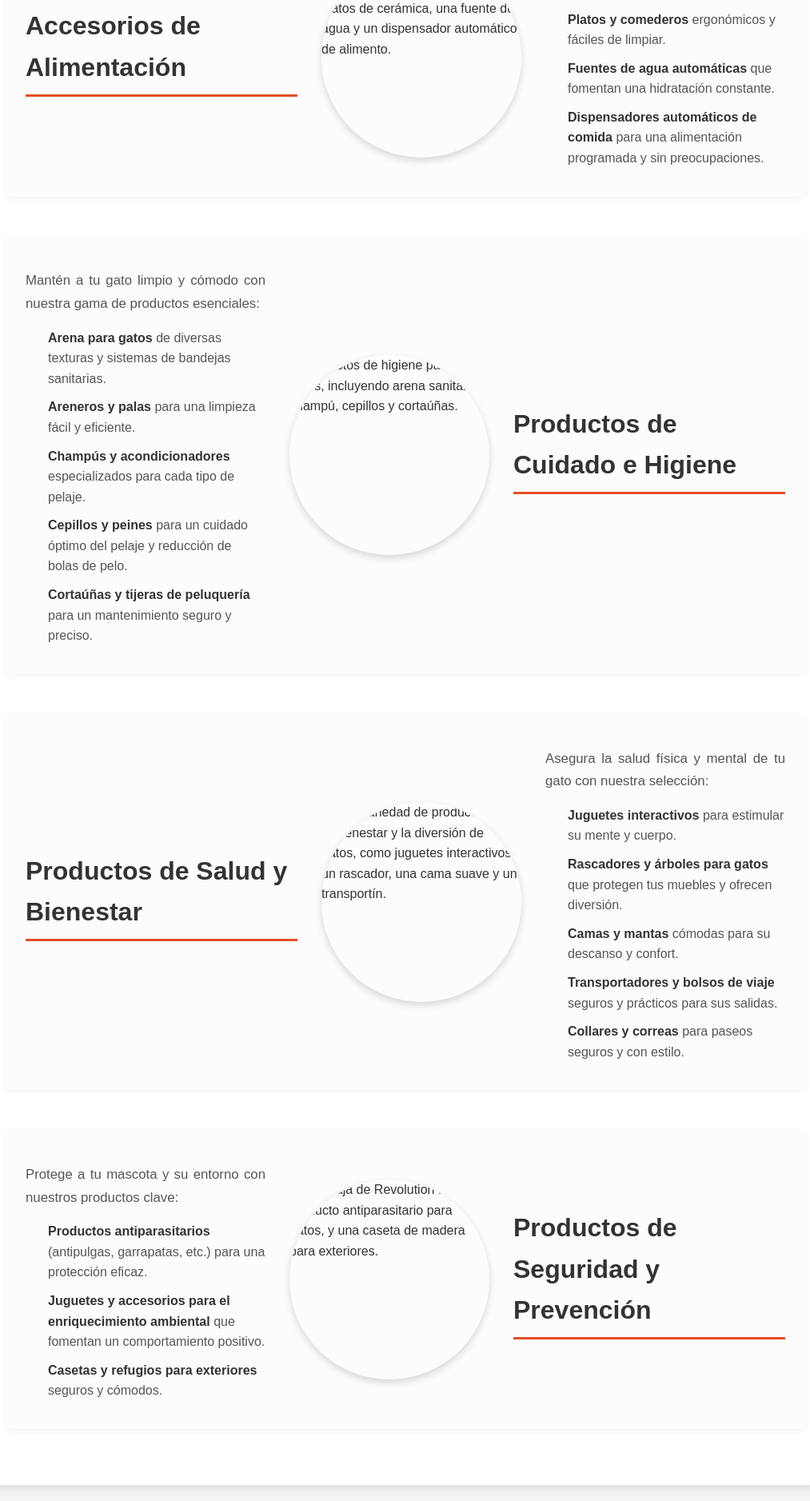
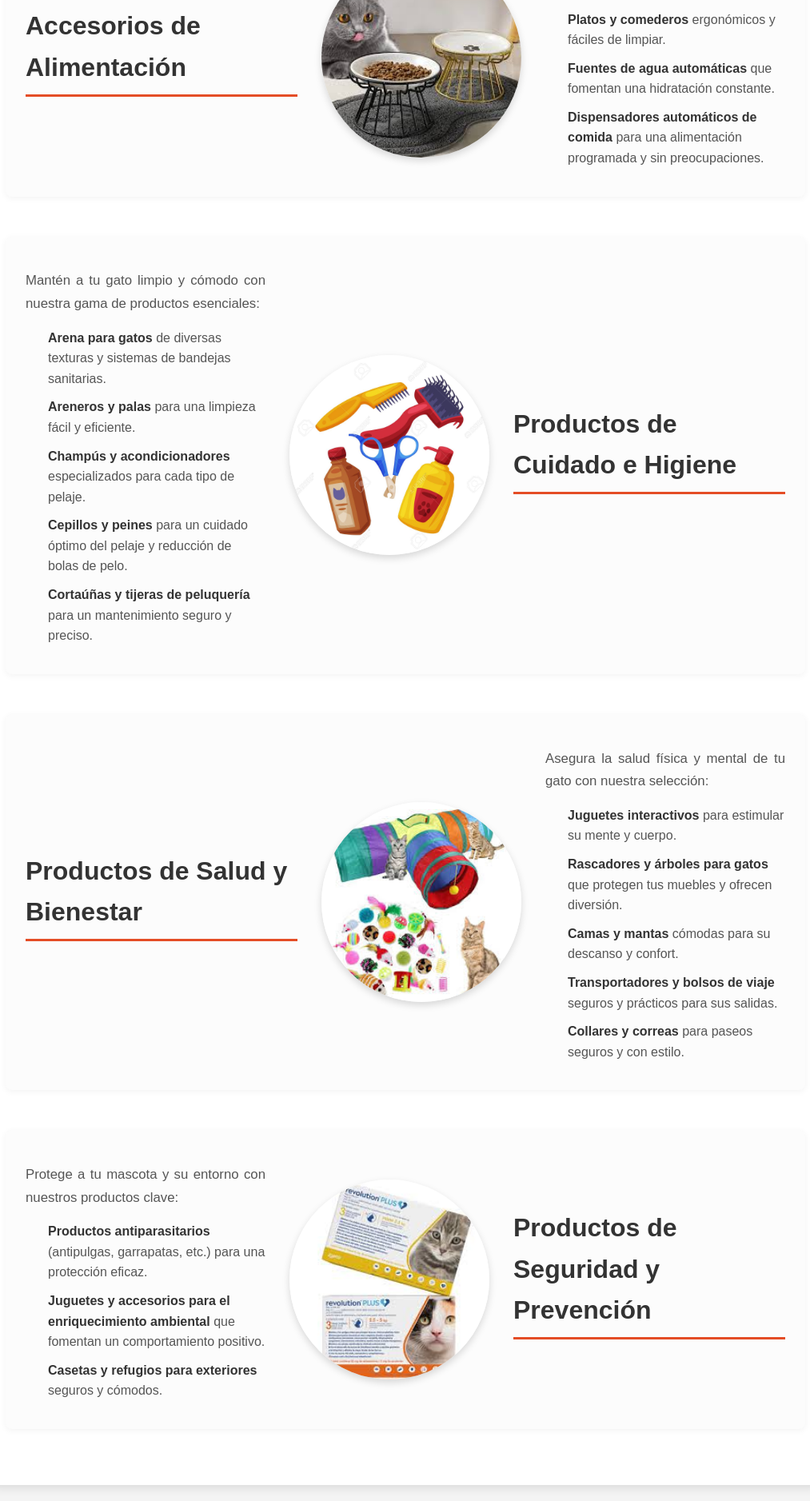
Before and after one commit to soler2005/tienda_gatos, a plain HTML site: page servicios y productos.html in a window 1280 px wide. Shown: the part 846-2723 px from the top of the page at 80% size, without its empty margins (133-1146 px from the left). Drawn offline with Linux system fonts and the light colour scheme; the site is published under a folder, as on GitHub Pages, so addresses that start at the root find nothing.

Commit message:
bla bla bla

```diff
--- a/servicios y productos.html
+++ b/servicios y productos.html
@@ -24,7 +24,7 @@
 
         <div class="product-category">
             <h2>Alimentos para Gatos</h2>
-            <img src="/imagenes/comida.jpeg" alt="Surtido de alimentos para gatos, incluyendo croquetas secas en un recipiente y comida húmeda enlatada.">
+            <img src="./imagenes/comida.jpeg" alt="Surtido de alimentos para gatos, incluyendo croquetas secas en un recipiente y comida húmeda enlatada.">
             <div>
                 <p>Descubre nuestra amplia selección de opciones nutritivas y deliciosas para tu felino:</p>
                 <ul>
@@ -38,7 +38,7 @@
 
         <div class="product-category">
             <h2>Accesorios de Alimentación</h2>
-            <img src="/imagenes/accesorios.jpeg" alt="Varios accesorios de alimentación para gatos, como platos de cerámica, una fuente de agua y un dispensador automático de alimento.">
+            <img src="./imagenes/accesorios.jpeg" alt="Varios accesorios de alimentación para gatos, como platos de cerámica, una fuente de agua y un dispensador automático de alimento.">
             <div>
                 <p>Facilita la rutina de alimentación de tu gato con nuestros prácticos accesorios:</p>
                 <ul>
@@ -51,7 +51,7 @@
 
         <div class="product-category">
             <h2>Productos de Cuidado e Higiene</h2>
-            <img src="/imagenes/baños.jpg" alt="Productos de higiene para gatos, incluyendo arena sanitaria, champú, cepillos y cortaúñas.">
+            <img src="./imagenes/baños.jpg" alt="Productos de higiene para gatos, incluyendo arena sanitaria, champú, cepillos y cortaúñas.">
             <div>
                 <p>Mantén a tu gato limpio y cómodo con nuestra gama de productos esenciales:</p>
                 <ul>
@@ -66,7 +66,7 @@
 
         <div class="product-category">
             <h2>Productos de Salud y Bienestar</h2>
-            <img src="/imagenes/juego.jpeg" alt="Una variedad de productos para el bienestar y la diversión de gatos, como juguetes interactivos, un rascador, una cama suave y un transportín.">
+            <img src="./imagenes/juego.jpeg" alt="Una variedad de productos para el bienestar y la diversión de gatos, como juguetes interactivos, un rascador, una cama suave y un transportín.">
             <div>
                 <p>Asegura la salud física y mental de tu gato con nuestra selección:</p>
                 <ul>
@@ -81,7 +81,7 @@
 
         <div class="product-category">
             <h2>Productos de Seguridad y Prevención</h2>
-            <img src="/imagenes/prevension.jpeg" alt="Una caja de Revolution Plus, un producto antiparasitario para gatos, y una caseta de madera para exteriores.">
+            <img src="./imagenes/prevension.jpeg" alt="Una caja de Revolution Plus, un producto antiparasitario para gatos, y una caseta de madera para exteriores.">
             <div>
                 <p>Protege a tu mascota y su entorno con nuestros productos clave:</p>
                 <ul>
```
Also changed, not shown: REGISTRO.html (+1 -1 lines), Sobre nosotros.html (+1 -1 lines), contacto1.html (+1 -1 lines), login.html (+1 -1 lines).
